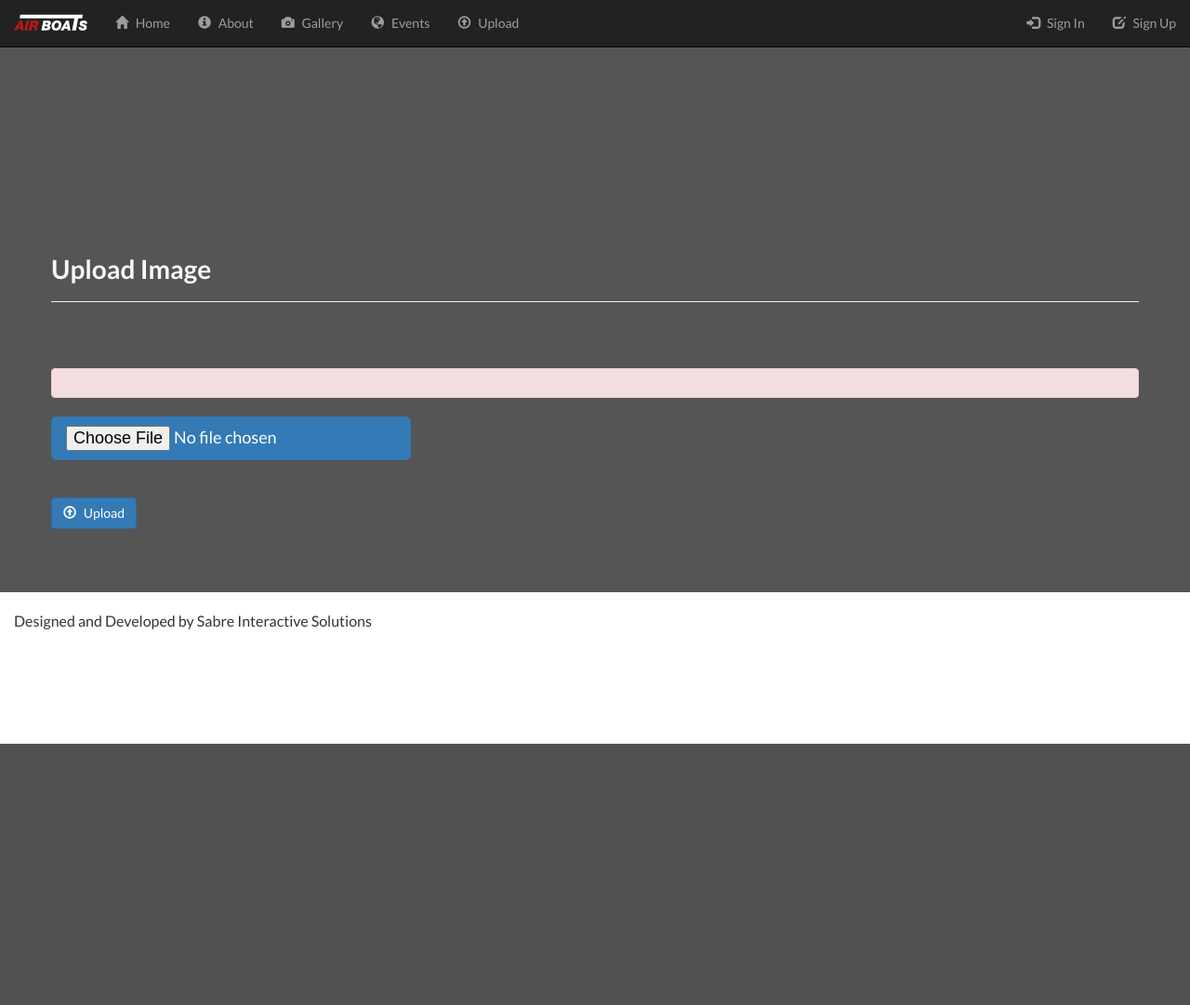
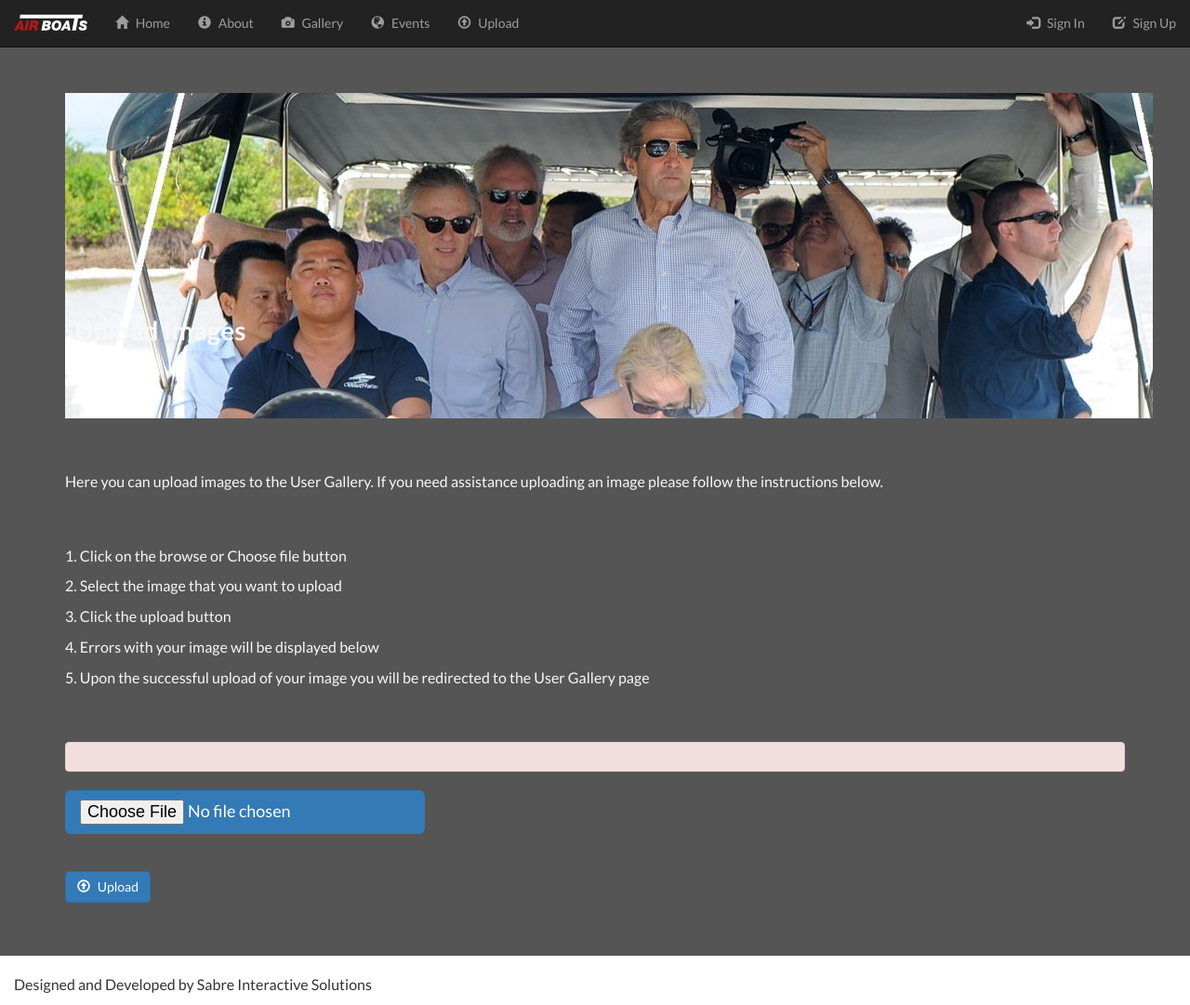
Before and after one commit to Kris-King/AirboatsNZ, a CodeIgniter app: page /index.php/images/upload in a window 1280 px wide. Shown: the whole page at 93% size. Before the commit the page ends 800 px from the top, so only its background shows below. Run offline with CodeIgniter, Linux system fonts and the light colour scheme; data that the repository does not hold is empty.

Commit message:
Merge origin/master
Conflicts:
	application/controllers/auth.php
	application/models/user.php
	application/views/pages/about.php
	application/views/pages/home.php
	application/views/pages/sign_up.php
	application/views/themes/default.php
	assets/themes/default/css/custom.css
	nbproject/project.properties
	nbproject/project.xml

```diff
--- a/application/controllers/images.php
+++ b/application/controllers/images.php
@@ -1,16 +1,8 @@
 <?php
 
-/*
- * To change this license header, choose License Headers in Project Properties.
- * To change this template file, choose Tools | Templates
- * and open the template in the editor.
- */
+if (!defined('BASEPATH'))
+    exit('No direct script access allowed');
 
-/**
- * Description of images
- *
- * @author kristopher.king
- */
 class Images extends CI_Controller {
 
     function __construct() {
@@ -18,7 +10,6 @@ class Images extends CI_Controller {
 
         $this->load->helper('url');
         $this->load->helper('form');
-
         $this->_init();
     }
 
@@ -31,7 +22,7 @@ class Images extends CI_Controller {
     }
 
     function index() {
-        $this->load->view('upload_form', array('error' => ' '));
+        $this->load->view('upload_form');
     }
 
     public function user_gallery() {
@@ -47,8 +38,9 @@ class Images extends CI_Controller {
 
     private function upload_image() {
         $data = array(
-            'url' => $this->input->post('upload_data'),
+            'url' => $this->input->post('full_path'),
         );
+        $this->upload->data($data);
     }
 
     public function do_upload() {
@@ -59,18 +51,22 @@ class Images extends CI_Controller {
             'max_width' => 1920,
             'max_heigh' => 1080,
         );
+
         $this->load->library('upload', $config);
         if (!$this->upload->do_upload()) {
             $error = array('error' => $this->upload->display_errors());
-
             $this->load->view('pages/upload_form', $error);
         } else {
             $this->load->model('Image');
-            $this->Image->url = $this->input->post('upload_data');
-            $data = array('upload_data' => $this->upload->data());
+            $data = $this->upload->data();
+            //Retrieve the url of the image that has been uploaded by the user
+            $full_path = $data['full_path'];
+            //Insert the full path (image location) of the image into the database
+            $this->Image->url = $full_path;
 
             if ($this->Image->insert_obj() != NULL) {
                 $this->upload_image();
+                //If the image upload was successful display success message
                 $this->load->view('pages/upload_success', $data);
             }
 
--- a/application/models/image.php
+++ b/application/models/image.php
@@ -20,8 +20,11 @@ class Image extends MY_Model {
     public $id;
 
     /**
-     * url of the image
+     * url of the image (location of the image that was uploaded by the user)
      * @var type string
      */
     public $url;
+
+
+
 }
--- a/application/views/pages/upload_form.php
+++ b/application/views/pages/upload_form.php
@@ -1,19 +1,30 @@
 <section class="wrapper">
-    <section class="element_spacing">
-        <div class="container">
-            <div class="row spacing">
-                <h1>Upload Image<hr></h1>
-                <div class="alert alert-danger" role="alert"><?php echo $error; ?></div>
-                <?php echo form_open_multipart('images/do_upload'); ?>
+    <section class="container">
+        <section  id="events" class="container">
+            <h1 class="margin_spacing">Upload Images</h1>
+        </section>
 
-                <input type="file" class="btn-lg btn-primary" name="userfile" size="20" />
+        <section class="element_margins">
+            <p>
+                Here you can upload images to the User Gallery. If you need assistance uploading an image please follow the instructions below.
+            </p>
+            <div class="element_margins">
+            <p>1. Click on the browse or Choose file button</p>
+            <p>2. Select the image that you want to upload</p>
+            <p>3. Click the upload button</p>
+            <p>4. Errors with your image will be displayed below</p>
+            <p>5. Upon the successful upload of your image you will be redirected to the User Gallery page</p>
+            </div>
+            <div class="alert alert-danger" role="alert"><?php echo $error;?></div>
+            <?php echo form_open_multipart('images/do_upload'); ?>
 
-                <br /><br />
+            <input type="file" class="btn-lg btn-primary" id="userfile" name="userfile" size="20" />
 
-                <button type="submit" class="btn btn-primary" value="upload"><span class="glyphicon glyphicon-upload"></span> Upload</button>
+            <br /><br />
 
-                <?php echo form_close(); ?>
-            </div>
-        </div>
+            <button type="submit" class="btn btn-primary" value="upload"><span class="glyphicon glyphicon-upload"></span> Upload</button>
+
+            <?php echo form_close(); ?>
+        </section>
     </section>
 </section>
```
Also changed, not shown: application/views/pages/upload_success.php (+6 -8 lines).
